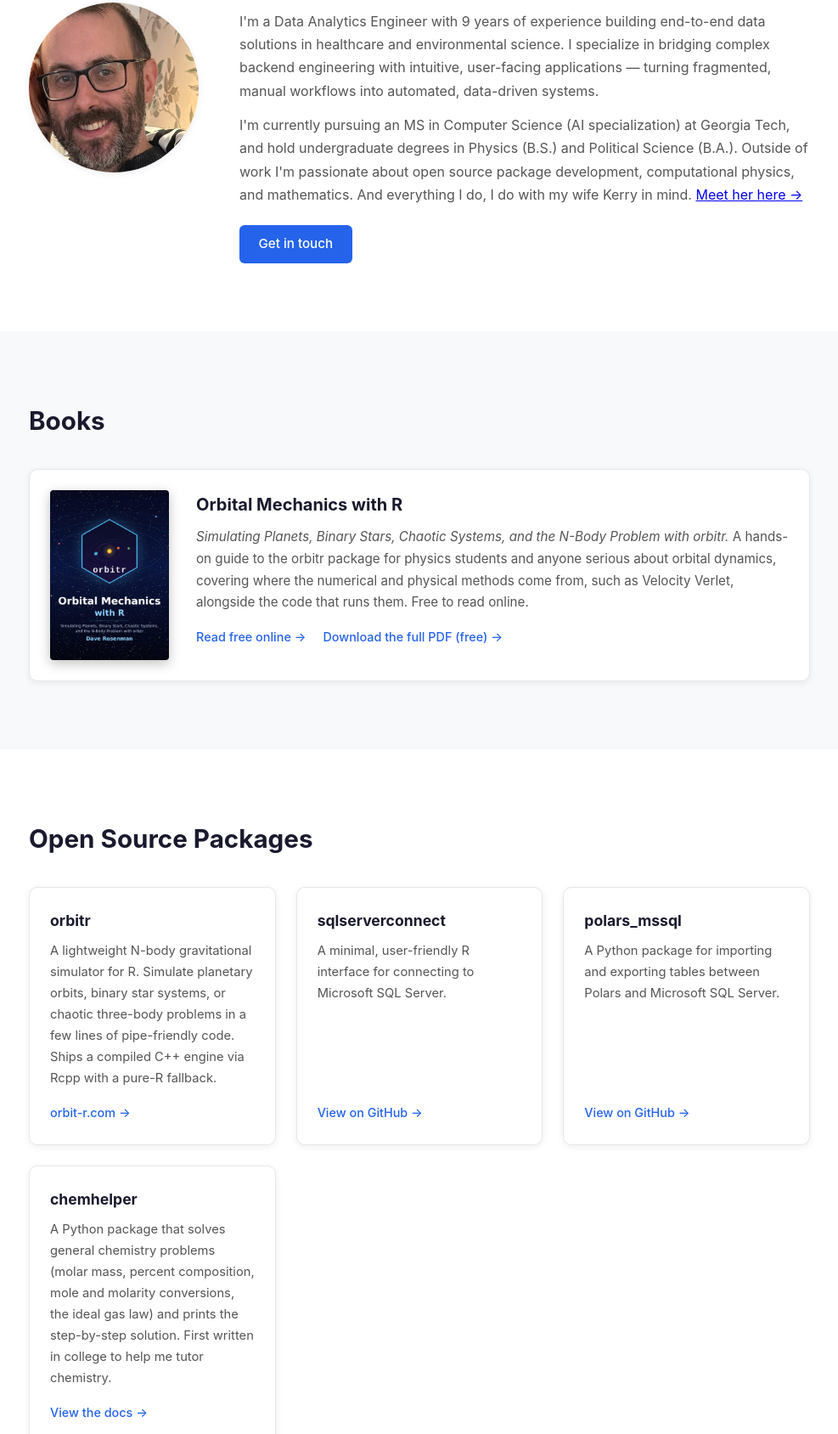
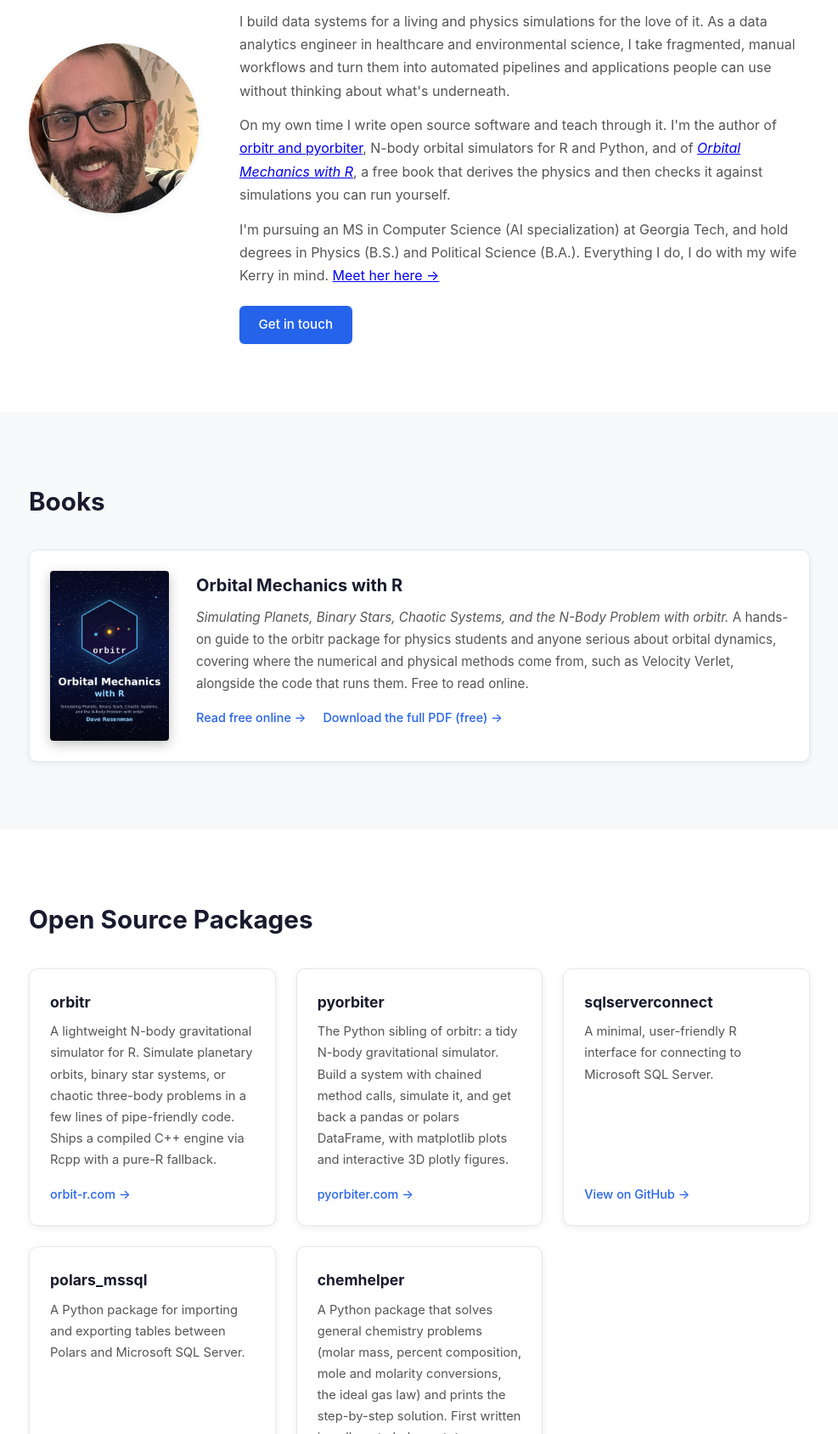
Before and after one commit to DRosenman/daverosenman-site, a plain HTML site: page index.html in a window 1280 px wide. Shown: the part 243-1931 px from the top of the page at 85% size, without its empty margins (146-1133 px from the left). Drawn offline with Linux system fonts and the light colour scheme.

Commit message:
changed about section and added pyorbiter

```diff
--- a/index.html
+++ b/index.html
@@ -42,8 +42,9 @@
       <div class="about-text">
         <h1>Hi, I'm Dave Rosenman</h1>
         <p class="tagline">Computational Physicist &amp; Data Analytics Engineer</p>
-        <p>I'm a Data Analytics Engineer with 9 years of experience building end-to-end data solutions in healthcare and environmental science. I specialize in bridging complex backend engineering with intuitive, user-facing applications — turning fragmented, manual workflows into automated, data-driven systems.</p>
-        <p>I'm currently pursuing an MS in Computer Science (AI specialization) at Georgia Tech, and hold undergraduate degrees in Physics (B.S.) and Political Science (B.A.). Outside of work I'm passionate about open source package development, computational physics, and mathematics. And everything I do, I do with my wife Kerry in mind. <a href="family.html">Meet her here →</a></p>
+        <p>I build data systems for a living and physics simulations for the love of it. As a data analytics engineer in healthcare and environmental science, I take fragmented, manual workflows and turn them into automated pipelines and applications people can use without thinking about what's underneath.</p>
+        <p>On my own time I write open source software and teach through it. I'm the author of <a href="#packages">orbitr and pyorbiter</a>, N-body orbital simulators for R and Python, and of <a href="#books"><em>Orbital Mechanics with R</em></a>, a free book that derives the physics and then checks it against simulations you can run yourself.</p>
+        <p>I'm pursuing an MS in Computer Science (AI specialization) at Georgia Tech, and hold degrees in Physics (B.S.) and Political Science (B.A.). Everything I do, I do with my wife Kerry in mind. <a href="family.html">Meet her here →</a></p>
         <a href="mailto:dave.rosenman.data@gmail.com" class="btn">Get in touch</a>
       </div>
     </div>
@@ -73,6 +74,11 @@
         <h3>orbitr</h3>
         <p>A lightweight N-body gravitational simulator for R. Simulate planetary orbits, binary star systems, or chaotic three-body problems in a few lines of pipe-friendly code. Ships a compiled C++ engine via Rcpp with a pure-R fallback.</p>
         <a href="https://orbit-r.com/" target="_blank">orbit-r.com →</a>
+      </div>
+      <div class="card">
+        <h3>pyorbiter</h3>
+        <p>The Python sibling of orbitr: a tidy N-body gravitational simulator. Build a system with chained method calls, simulate it, and get back a pandas or polars DataFrame, with matplotlib plots and interactive 3D plotly figures.</p>
+        <a href="https://pyorbiter.com/" target="_blank">pyorbiter.com →</a>
       </div>
       <div class="card">
         <h3>sqlserverconnect</h3>
```
